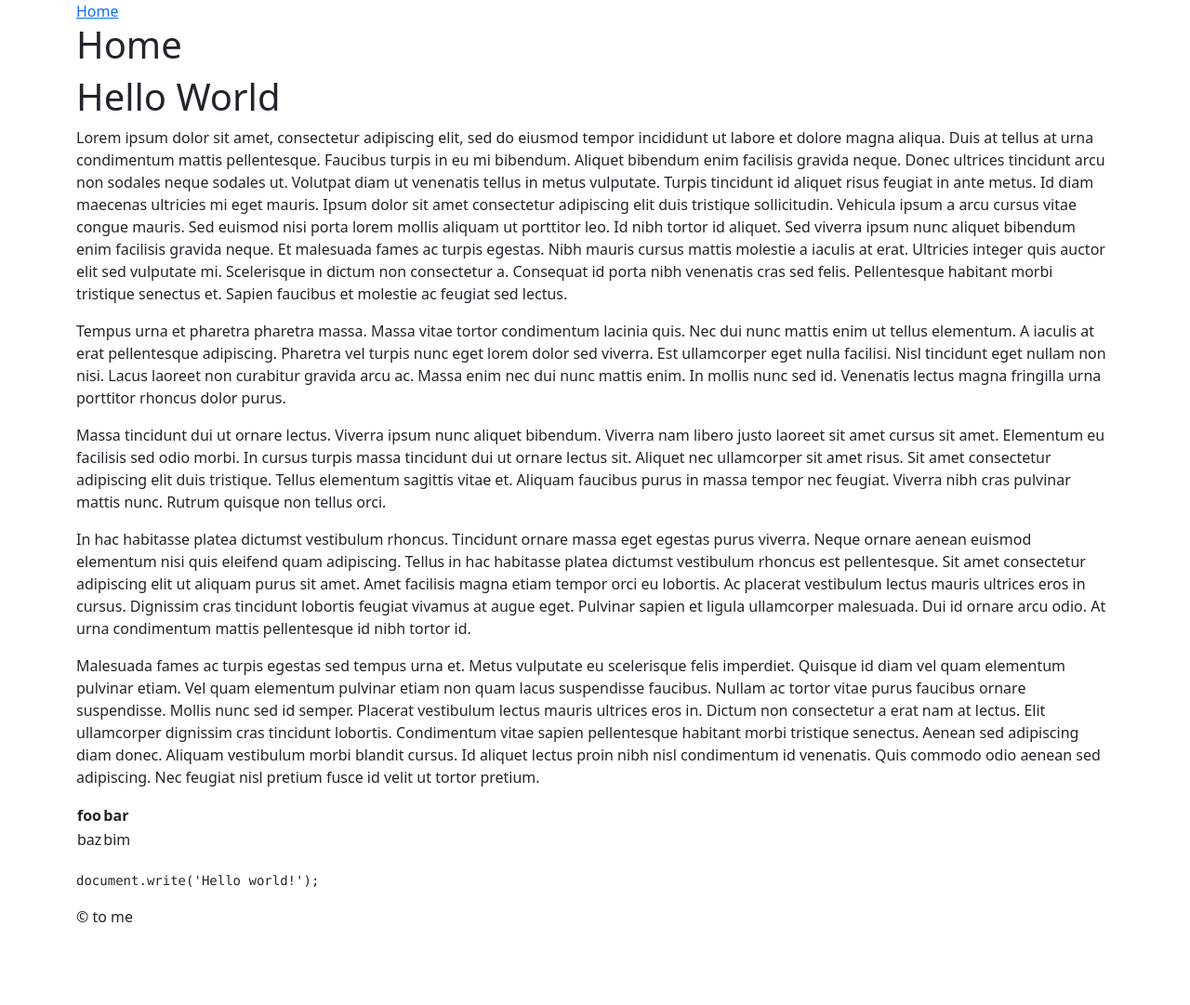
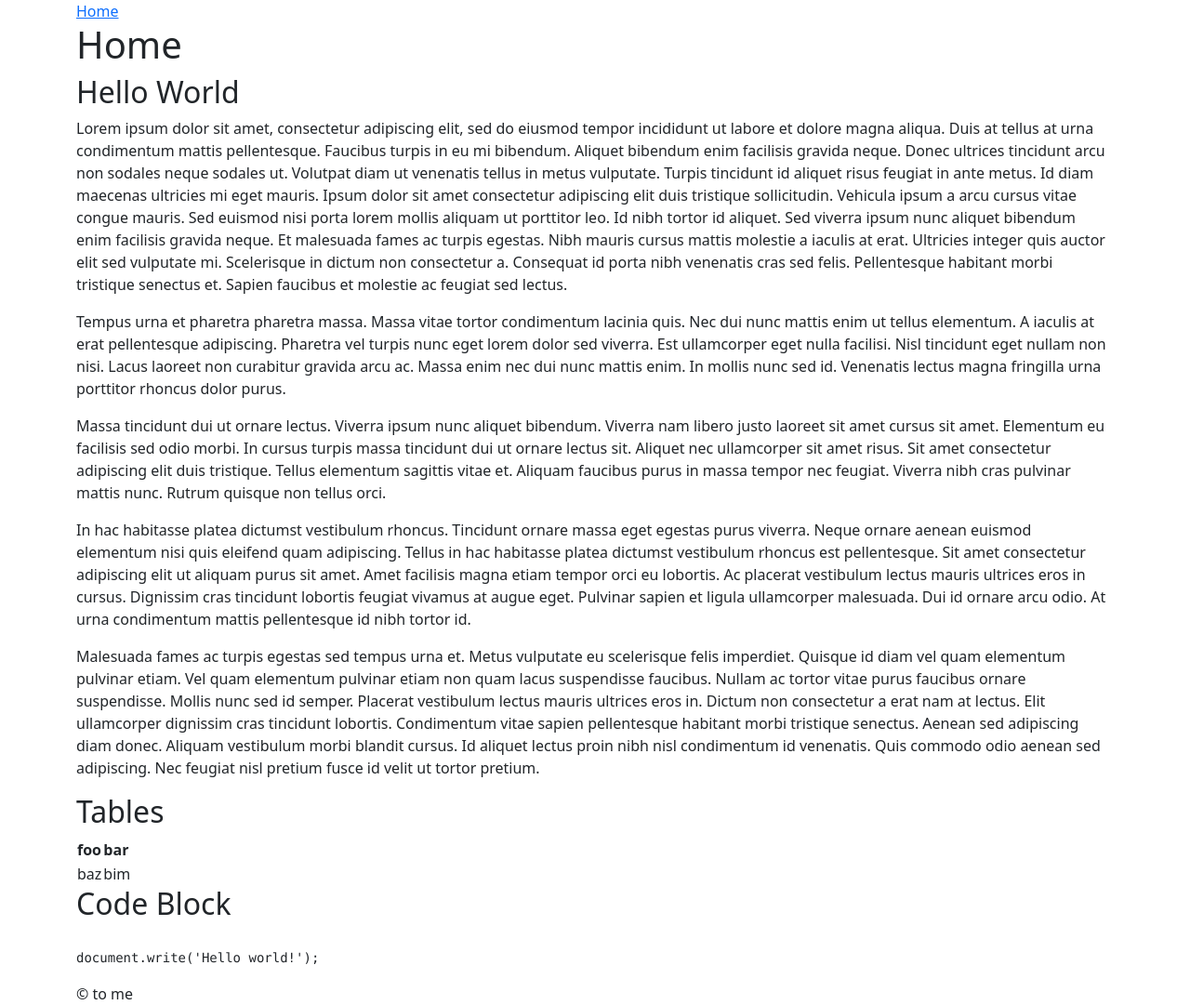
Before and after one commit to cleer73/cleer73.github.io, a Jekyll site: the page built from index.md, in a window 1280 px wide. Shown: the whole page at 93% size. Built offline with Jekyll 4.4.1, drawn with Linux system fonts in a browser that asks for light colours; before the commit the page ends 998 px from its top, so only the background shows below that.

````diff
--- a/index.md
+++ b/index.md
@@ -2,7 +2,8 @@
 layout: default
 title: Home
 ---
-# Hello World
+
+## Hello World
 
 Lorem ipsum dolor sit amet, consectetur adipiscing elit, sed do eiusmod tempor incididunt ut labore et dolore magna aliqua. Duis at tellus at urna condimentum mattis pellentesque. Faucibus turpis in eu mi bibendum. Aliquet bibendum enim facilisis gravida neque. Donec ultrices tincidunt arcu non sodales neque sodales ut. Volutpat diam ut venenatis tellus in metus vulputate. Turpis tincidunt id aliquet risus feugiat in ante metus. Id diam maecenas ultricies mi eget mauris. Ipsum dolor sit amet consectetur adipiscing elit duis tristique sollicitudin. Vehicula ipsum a arcu cursus vitae congue mauris. Sed euismod nisi porta lorem mollis aliquam ut porttitor leo. Id nibh tortor id aliquet. Sed viverra ipsum nunc aliquet bibendum enim facilisis gravida neque. Et malesuada fames ac turpis egestas. Nibh mauris cursus mattis molestie a iaculis at erat. Ultricies integer quis auctor elit sed vulputate mi. Scelerisque in dictum non consectetur a. Consequat id porta nibh venenatis cras sed felis. Pellentesque habitant morbi tristique senectus et. Sapien faucibus et molestie ac feugiat sed lectus.
 
@@ -14,9 +15,14 @@ In hac habitasse platea dictumst vestibulum rhoncus. Tincidunt ornare massa eget
 
 Malesuada fames ac turpis egestas sed tempus urna et. Metus vulputate eu scelerisque felis imperdiet. Quisque id diam vel quam elementum pulvinar etiam. Vel quam elementum pulvinar etiam non quam lacus suspendisse faucibus. Nullam ac tortor vitae purus faucibus ornare suspendisse. Mollis nunc sed id semper. Placerat vestibulum lectus mauris ultrices eros in. Dictum non consectetur a erat nam at lectus. Elit ullamcorper dignissim cras tincidunt lobortis. Condimentum vitae sapien pellentesque habitant morbi tristique senectus. Aenean sed adipiscing diam donec. Aliquam vestibulum morbi blandit cursus. Id aliquet lectus proin nibh nisl condimentum id venenatis. Quis commodo odio aenean sed adipiscing. Nec feugiat nisl pretium fusce id velit ut tortor pretium.
 
+## Tables
+
 | foo | bar |
 | --- | --- |
 | baz | bim |
+
+
+## Code Block
 
 ```javascript
 
````
